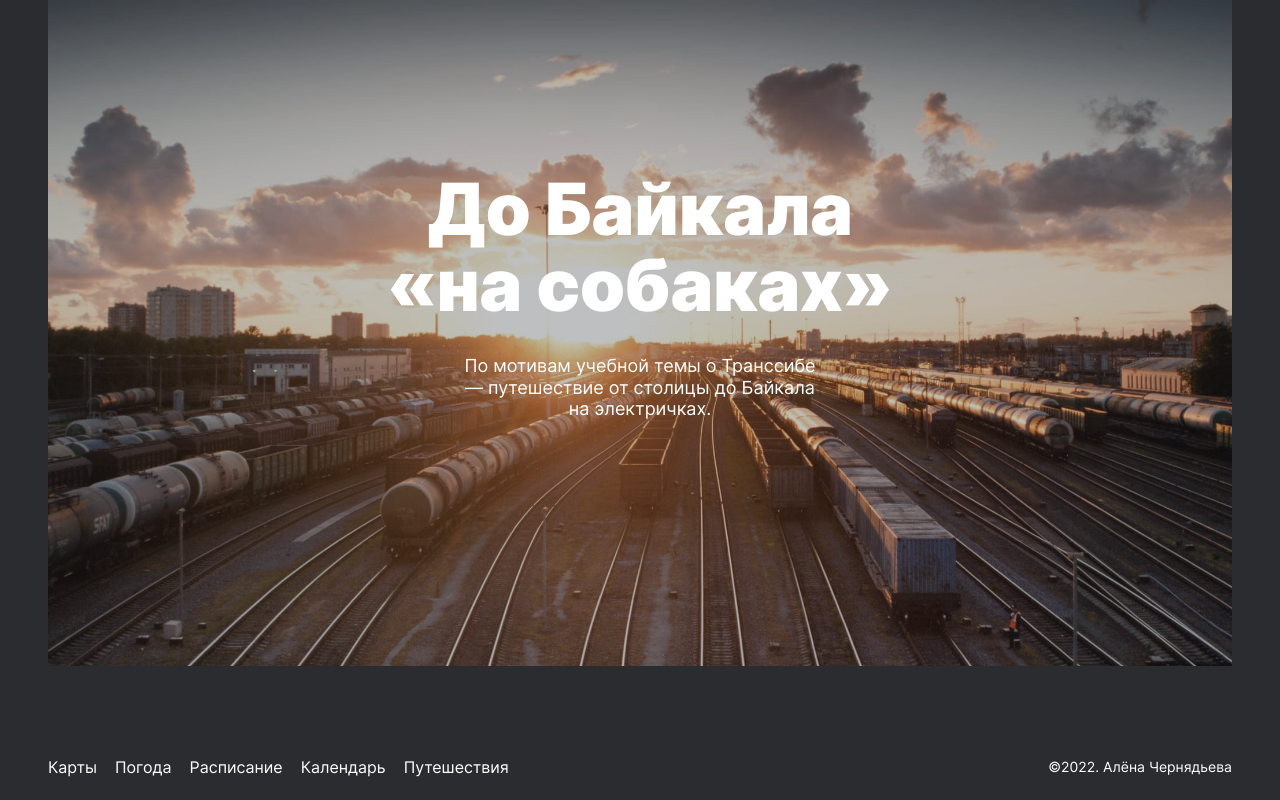
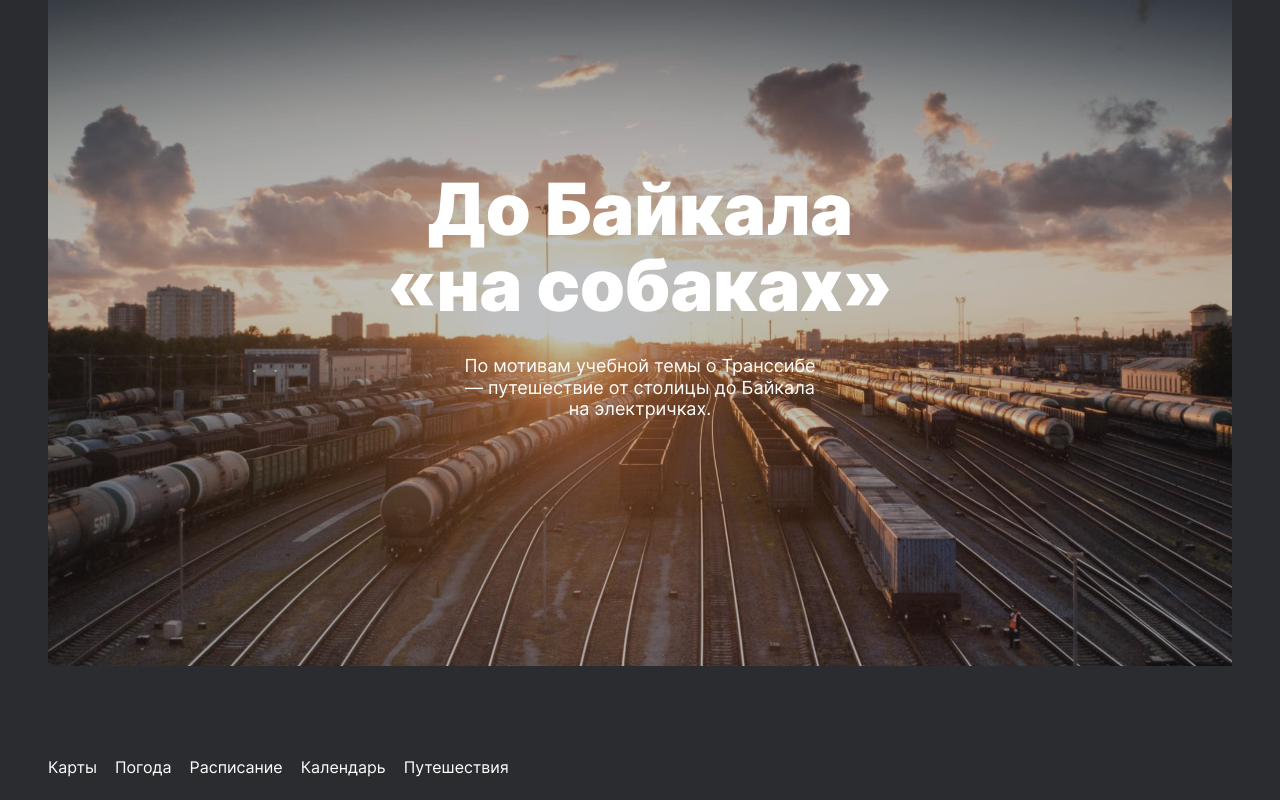
Before and after one commit to acherrry/russian-travel, a plain HTML site: page index.html in a window 1280 px wide. Shown: the part 6080-6880 px from the top of the page. Drawn offline with Linux system fonts and the light colour scheme; files whose address does not match are found by name.

Commit message:
Update index.html

```diff
--- a/index.html
+++ b/index.html
@@ -210,7 +210,6 @@
             </li>
           </ul>
         </nav>
-        <p class="footer__copyright">&copy;2022. Алёна Чернядьева</p>
       </footer>
 
   </div>
```
